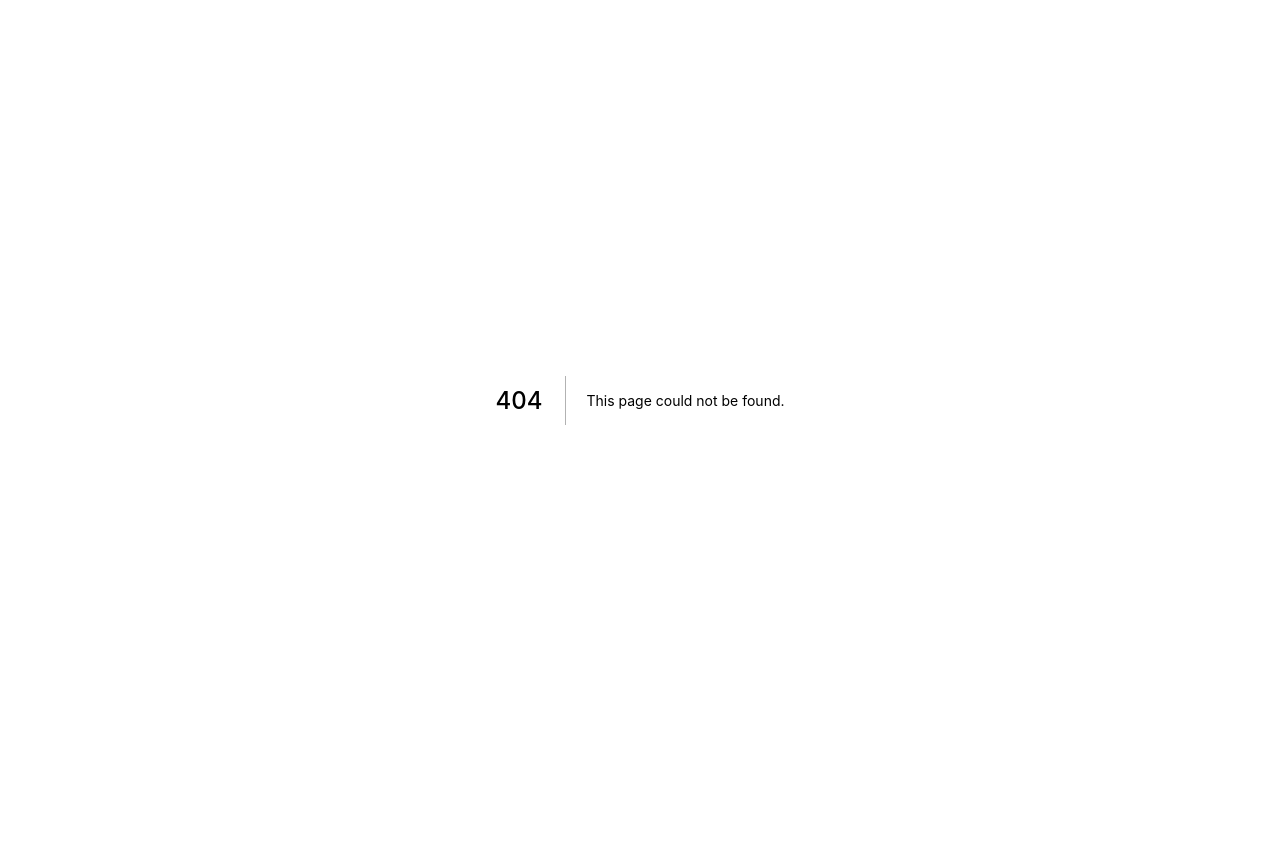
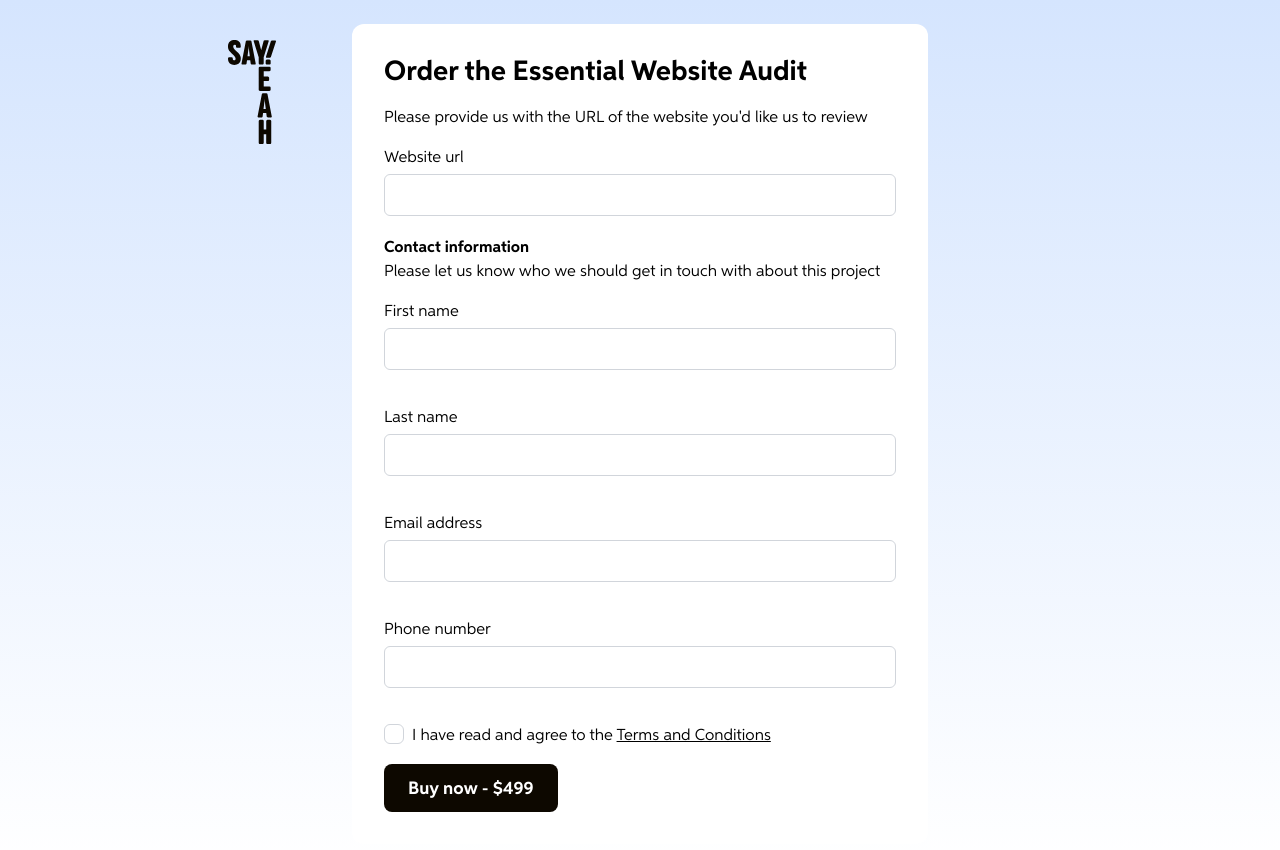
Before and after one commit to matt416/sayyeah-next, a Next.js app: page /checkout in a window 1280 px wide. Before the commit this address had no page. Shown: the top 850 px of the page. Before the commit the page ends 800 px from the top, so only its background shows below. Built offline with nearby package versions, Linux system fonts and the light colour scheme.

Commit message:
Add shopify checkout for essential audit

```diff
--- /dev/null
+++ b/helpers/constants.js
@@ -0,0 +1,4 @@
+export const ESSENTIAL_AUDIT_PRICE = {
+  int: 499,
+  value: `$499`
+}
--- /dev/null
+++ b/helpers/shopifyStorefront.js
@@ -0,0 +1,52 @@
+import Client from 'shopify-buy';
+
+const shopifyCheckout = {
+  client : null,
+
+  initialize_client (){
+    this.client = Client.buildClient({
+      domain: process.env.NEXT_PUBLIC_SHOPIFY_STOREFRONT_DOMAIN,
+      storefrontAccessToken: process.env.NEXT_PUBLIC_SHOPIFY_STOREFRONT_TOKEN
+    });
+  },
+
+  async create_checkout_and_get_redirect_url (data){
+
+    const client = this.client;
+
+    const customAttributes = [
+      { key: "First name", value: data.first_name },
+      { key: "Last name", value: data.last_name },
+      { key: "Email address", value: data.email_address },
+      { key: "Phone number", value: data.phone_number },
+      { key: "Website URL", value: data.website_url },
+      { key: "Agree to terms and conditions", value: data.agree_terms_and_conditions ? 'Yes' : 'No' }, // Make boolean human readable
+    ]
+
+    console.log(customAttributes)
+
+    const product = await client.product.fetchByHandle(data.product_sku)
+
+    const variant_id = product.variants[0].id;
+
+    const lineItems = [
+      {
+        variantId: variant_id,
+        quantity: 1,
+        customAttributes: [{key: "Website URL", value: data.website_url}]
+      }
+    ];
+
+    let checkout = await client.checkout.create({ customAttributes, lineItems })
+
+    return checkout.webUrl;
+
+  }
+}
+
+export default function StorefrontCheckout() {
+  const checkout = Object.create(shopifyCheckout);
+  checkout.initialize_client();
+  console.log(checkout)
+  return checkout;
+}
--- a/next.config.js
+++ b/next.config.js
@@ -33,7 +33,7 @@ module.exports = {
       },
       {
         source: '/:path*',
-        destination: `https://tpilaw.sayyeah.work/:path*`
+        destination: `http://sayyeah.com/:path*`
       }
     ]
   }
--- a/package.json
+++ b/package.json
@@ -8,13 +8,16 @@
   "dependencies": {
     "@svgr/webpack": "^5.5.0",
     "clsx": "^1.1.1",
+    "formik": "^2.2.9",
     "next": "latest",
     "react": "^17.0.2",
     "react-aria": "^3.9.0",
     "react-dom": "^17.0.2",
     "react-markdown": "^6.0.3",
     "react-player": "^2.9.0",
+    "shopify-buy": "^2.12.0",
     "smoothscroll-polyfill": "^0.4.4",
+    "yup": "^0.32.9",
     "zustand": "^3.5.10"
   },
   "devDependencies": {
--- /dev/null
+++ b/pages/checkout.js
@@ -0,0 +1,11 @@
+import Checkout from "ui/components/Checkout"
+import Header from "ui/components/Header"
+export default function Form(){
+  return <div className=" bg-gradient-to-b from-blue-50 min-h-full p-6">
+
+    <Header includeNav={ false } mode="light" />
+    <main>
+      <Checkout />
+    </main>
+  </div>
+}
--- a/pages/new-audit.js
+++ b/pages/essential-audit.js
@@ -19,7 +19,7 @@ const EssentialAuditCard = ({ className }) => <div className={ `flex flex-col md
   <p className="mb-4">Let us help you answer these critical questions, <strong>is my website broken?</strong> and <strong>how can I fix it?</strong></p>
   <span className="grid grid-cols-3 mb-0 mt-auto">
     <span className="flex-1 flex justify-center items-center border border-gray-200 mr-2 rounded font-bold bg-white">$499</span>
-    <Button href="#" className="bg-black text-white col-span-2">Buy now  <span className="sr-only">Buy the essential website audit for $499</span></Button>
+    <Button href="/checkout" className="bg-black text-white col-span-2">Buy now  <span className="sr-only">Buy the essential website audit for $499</span></Button>
   </span>
 </div>
 
@@ -52,7 +52,7 @@ export default function Solutions(){
             </ol>
             <p className="mb-6">Get the answers for just $499</p>
 
-            <Button href="#" className="bg-black text-white">Buy now  <span className="sr-only">Buy the essential website audit for $499</span></Button>
+            <Button href="/checkout" className="bg-black text-white">Buy now  <span className="sr-only">Buy the essential website audit for $499</span></Button>
           </div>
 
 
--- /dev/null
+++ b/ui/components/Checkout.js
@@ -0,0 +1,101 @@
+import { Formik, Form } from 'formik';
+import { TextInput, SubmitButton, Hidden, Checkbox } from 'ui/components/Form'
+
+import * as yup from "yup"
+import { useState }  from 'react';
+// import { checkFetchResponseStatus } from "helpers/apiHelpers"
+import StorefrontCheckout from "helpers/shopifyStorefront"
+
+import { ESSENTIAL_AUDIT_PRICE } from 'helpers/constants'
+
+const initialValues = {
+  website_url: '',
+  first_name: '',
+  last_name: '',
+  email_address: '',
+  phone_number: '',
+  agree_terms_and_conditions: false,
+  product_sku: 'essential-website-audit'
+}
+
+const validationSchema = yup.object({
+  website_url: yup.string().trim().lowercase().required("Your website url is required"),
+  first_name: yup.string().trim().required("Your first name is required"),
+  last_name: yup.string().trim().required("Your last name is required"),
+  email_address: yup.string().trim().lowercase().email('Invalid email address').required('Your email address is required'),
+  phone_number: yup.string().trim(),
+  agree_terms_and_conditions: yup.boolean().oneOf([true], 'Please read and agree to the terms and conditions'),
+  product_sku: yup.string().required(''),
+}).noUnknown();
+
+function useCheckout(){
+  const [state, setState] = useState({
+    isSuccess: false,
+    isLoading: false,
+    isError: false
+  })
+
+  function updateState(newState){
+    setState(prevState => ({
+      ...prevState, ...newState
+    }))
+  }
+
+  async function onSubmit (values) {
+    updateState({ isLoading: true })
+
+    const redirect_url = await StorefrontCheckout().create_checkout_and_get_redirect_url(values)
+
+    // window.location.href = redirect_url;
+    updateState({ isLoading: false })
+    return;
+
+  }
+
+  return { initialValues, fetchStatus: state, onSubmit }
+}
+
+
+export default function Checkout() {
+  const {
+    fetchStatus,
+    onSubmit
+  } = useCheckout()
+
+  if (fetchStatus.isSuccess) {
+    return <div>Success</div>
+  }
+
+  if (!fetchStatus.isSuccess) {
+    return (
+
+      <div className="max-w-[36rem] mx-auto bg-white p-8 rounded-xl">
+        <h1 className="text-28 font-bold mb-4">Order the Essential Website Audit</h1>
+          <Formik initialValues={initialValues} validationSchema={validationSchema} onSubmit={onSubmit}>
+            <Form noValidate="" method="POST" action="#" acceptCharset="UTF-8">
+              {/* <FormErrors /> */}
+              {/* { fetchStatus.isError && "We've got a problem."} */}
+              <div>
+                <span className="text-16">Please provide us with the URL of the website you'd like us to review</span>
+                <TextInput label="Website url" name="website_url" type="text" required={ true } />
+              </div>
+
+              <div>
+                <p className="text-16 font-bold">Contact information</p>
+                <p>Please let us know who we should get in touch with about this project</p>
+              </div>
+              <TextInput label="First name" name="first_name" type="text" autoComplete="given-name" required={ true } />
+              <TextInput label="Last name" name="last_name" type="text" autoComplete="family-name" required={ true } />
+              <TextInput label="Email address" name="email_address" type="email" autoComplete="email" required={ true } />
+              <TextInput label="Phone number" name="phone_number" type="text" autoComplete="tel"/>
+              <Checkbox name="agree_terms_and_conditions">I have read and agree to the <a href="https://sayyeah.com/essential-website-audit/terms-and-conditions/" className="underline">Terms and Conditions</a></Checkbox>
+              <Hidden name="product_sku" id="product_sku" />
+
+              <SubmitButton label={ `Buy now - ${ESSENTIAL_AUDIT_PRICE.value}` } isLoading={ fetchStatus.isLoading } />
+            </Form>
+          </Formik>
+
+      </div>
+    )
+  }
+}
--- /dev/null
+++ b/ui/components/Form.js
@@ -0,0 +1,119 @@
+//Implemented from https://github.com/matt416/sayyeah-sanity/blob/main/components/form.js
+
+import React from 'react';
+import clsx from 'clsx'
+import { useField, useFormikContext } from 'formik';
+//      <FieldError {...meta} {...props} key={`uuid-${props.name}`} />
+
+const FieldError = ({ touched, error, ...props }) => (
+  <span
+    className={ clsx('text-red-500', props.className) }
+    // aria-live="polite"
+    id={`error-${props.name}`}
+  >
+    { touched && error ? error : "" }
+  </span>
+)
+
+export const SubmitButton = ({ label, isLoading, className, ...props }) => {
+  const classnames = {
+    base:'h-12 px-6 py-3 bg-primary-2 text-white bg-black rounded-lg flex font-bold text-18',
+  }
+  return (
+    <button type="submit" className={ clsx(classnames.base, className)}>
+      { isLoading ? 'Sending' : label }
+      { isLoading && <img src="/loading@4x.png" className="animate-spin ml-3" alt="Loading" width="24" height="24" /> }
+    </button>
+  )
+}
+export const TextInput = ({ label, ...props }) => {
+  const [field, meta] = useField(props);
+
+  return (
+    <div className="flex flex-col py-4">
+      <label htmlFor={props.id || props.name} className="text-lg mb-1">{label}</label>
+      <input
+        className={ clsx("border border-gray-300 rounded-md px-3 py-2") }
+        {...field}
+        {...props}
+        id={props.name}
+        required=""
+        aria-required={props.required}
+        aria-describedby={`error-${props.name}`} // Should become {aria-errormessage} when better supported
+        aria-invalid={!!meta.touched && !!meta.error}
+        />
+      <FieldError {...meta} {...props} className="mt-1" />
+    </div>
+  );
+};
+
+export const Hidden = ({ label, ...props }) => {
+  const [field] = useField(props);
+
+  return (
+      <input
+        type="hidden"
+        {...field}
+        {...props}
+        id={props.name}
+      />
+  );
+};
+
+
+export const TextArea = ({ label, ...props }) => {
+  const [field, meta] = useField(props);
+
+  const classnames = {
+    base: "border border-gray-300 rounded-md outline-transparent p-1",
+    focus: "focus:form-field"
+  }
+
+  return (
+    <div className="flex flex-col py-4">
+      <label htmlFor={props.id || props.name} className="text-lg mb-1">{label}</label>
+      <textarea className={clsx(classnames.base, classnames.focus)} {...field} {...props} />
+      <FieldError {...meta} />
+    </div>
+  );
+};
+
+export const Checkbox = ({ children, ...props }) => {
+  const [field, meta] = useField({ ...props, type: 'checkbox' });
+  return (
+    <div className="py-4">
+      <label className="checkbox-input flex">
+        <input type="checkbox" {...field} {...props}
+          className="appearance-none border-gray-300 w-[1.25rem] h-[1.25rem] border rounded-md checked:bg-black checked:border-transparent mr-2 flex-shrink-0" />
+        <span>{children}</span>
+      </label>
+      <FieldError {...meta} />
+    </div>
+  );
+};
+
+export const Select = ({ label, ...props }) => {
+  const [field, meta] = useField(props);
+  return (
+    <div>
+      <label htmlFor={props.id || props.name}>{label}</label>
+      <select {...field} {...props} />
+      <FieldError {...meta}/>
+    </div>
+  );
+};
+
+export const FormErrors = ({ message, ...props }) => {
+  const { isValid } = useFormikContext()
+
+  const classes = clsx({
+    "bg-red-500 text-white rounded p-2" : true,
+    "invisible" : isValid
+  })
+
+  return (
+    <div className={classes}>
+      { !isValid && "Not valid" }
+    </div>
+  )
+}
--- a/ui/components/Header.js
+++ b/ui/components/Header.js
@@ -22,7 +22,7 @@ Navigation.Item = ({ children, href = "#", mode = "dark" }) => (
   </li>
 )
 
-export default function Header({ mode = "dark" }){
+export default function Header({ mode = "dark", includeNav = true }){
   const toggleMobileMenu = useMobileMenuStore(state => state.toggle)
 
   return <>
@@ -41,6 +41,9 @@ export default function Header({ mode = "dark" }){
       <a href="/" className="ml-[-28px] hidden md:block">
         <SayYeahLogo alt="Say Yeah! Home" width="48" height="104" />
       </a>
+
+
+      { includeNav && <>
         <Navigation name="Header" mode={ mode } />
 
         <div className="md:hidden py-4">
@@ -51,13 +54,14 @@ export default function Header({ mode = "dark" }){
             Menu
           </button>
         </div>
+      </>}
     </div>
 
-      <MobileMenu>
+    { includeNav && <MobileMenu>
         <ul className="flex flex-col space-y-8 text-lg py-6">
           { mainMenu.map((item, key) => <Navigation.Item href={ item.href } key={key}>{ item.label }</Navigation.Item> )}
         </ul>
-      </MobileMenu>
+      </MobileMenu> }
     </header>
 
 
```
Also changed, not shown: 1 other file (tests, documents, lock files or other folders). Lines whose indentation alone changed are shown as unchanged.
